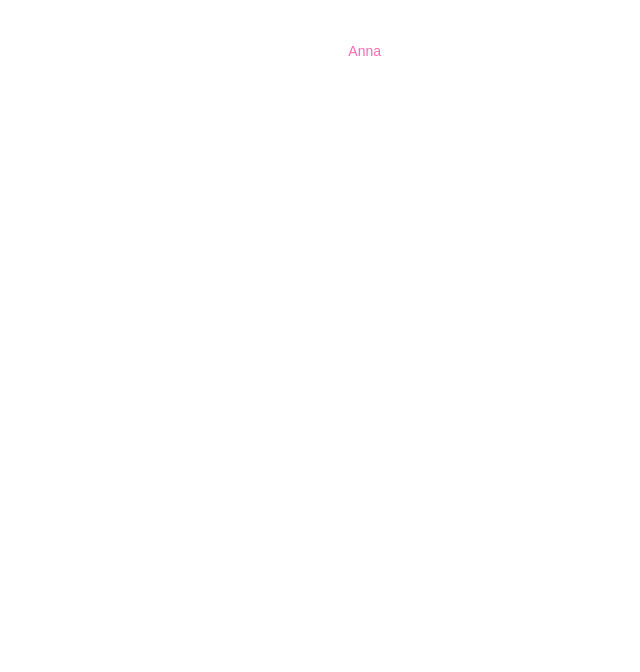
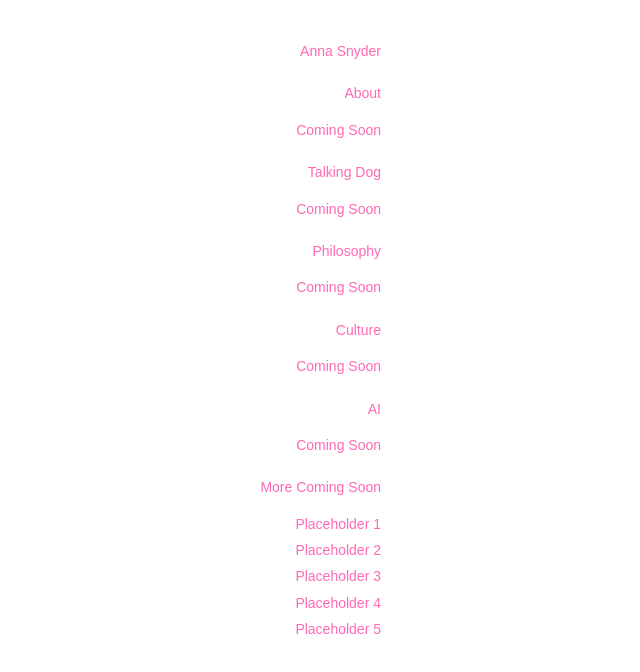
Before and after one commit to annaesnyder/annaesnyder.github.io, a plain HTML site: page index.html in a window 1280 px wide. Shown: the whole page, without its empty margins (509-1149 px from the left). Drawn offline with Linux system fonts and the light colour scheme.

Commit message:
Update index.html

```diff
--- a/index.html
+++ b/index.html
@@ -38,4 +38,40 @@
   </style>
 </head>
 <body>
-  <h1>Anna
+  <h1>Anna Snyder</h1>
+
+  <h2>About</h2>
+  <ul>
+    <li><a href="placeholder.html">Coming Soon</a></li>
+  </ul>
+
+  <h2>Talking Dog</h2>
+  <ul>
+    <li><a href="placeholder.html">Coming Soon</a></li>
+  </ul>
+
+  <h2>Philosophy</h2>
+  <ul>
+    <li><a href="placeholder.html">Coming Soon</a></li>
+  </ul>
+
+  <h2>Culture</h2>
+  <ul>
+    <li><a href="placeholder.html">Coming Soon</a></li>
+  </ul>
+
+  <h2>AI</h2>
+  <ul>
+    <li><a href="placeholder.html">Coming Soon</a></li>
+  </ul>
+
+  <h2>More Coming Soon</h2>
+  <ul>
+    <li><a href="placeholder.html">Placeholder 1</a></li>
+    <li><a href="placeholder.html">Placeholder 2</a></li>
+    <li><a href="placeholder.html">Placeholder 3</a></li>
+    <li><a href="placeholder.html">Placeholder 4</a></li>
+    <li><a href="placeholder.html">Placeholder 5</a></li>
+  </ul>
+</body>
+</html>
```
